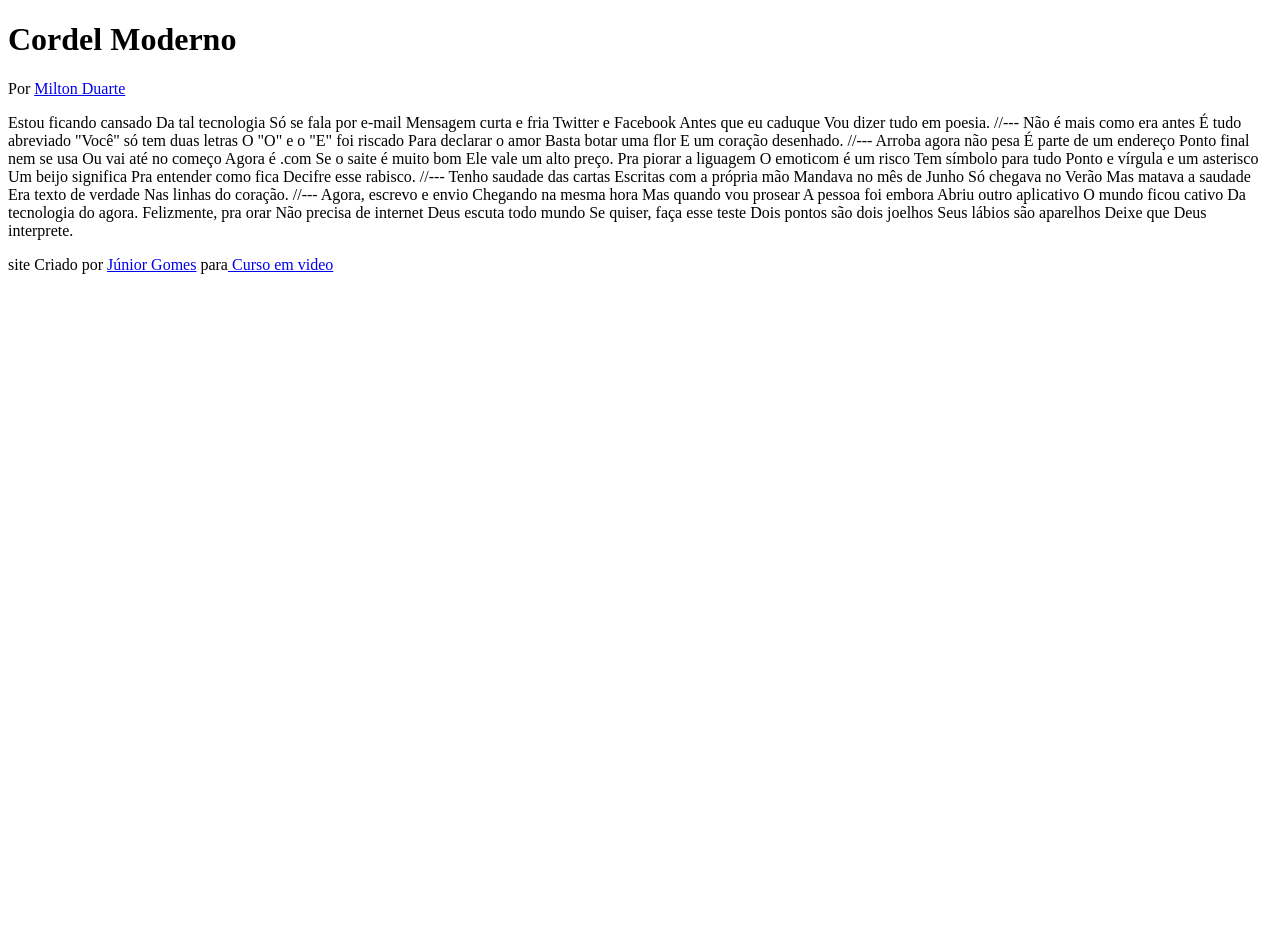
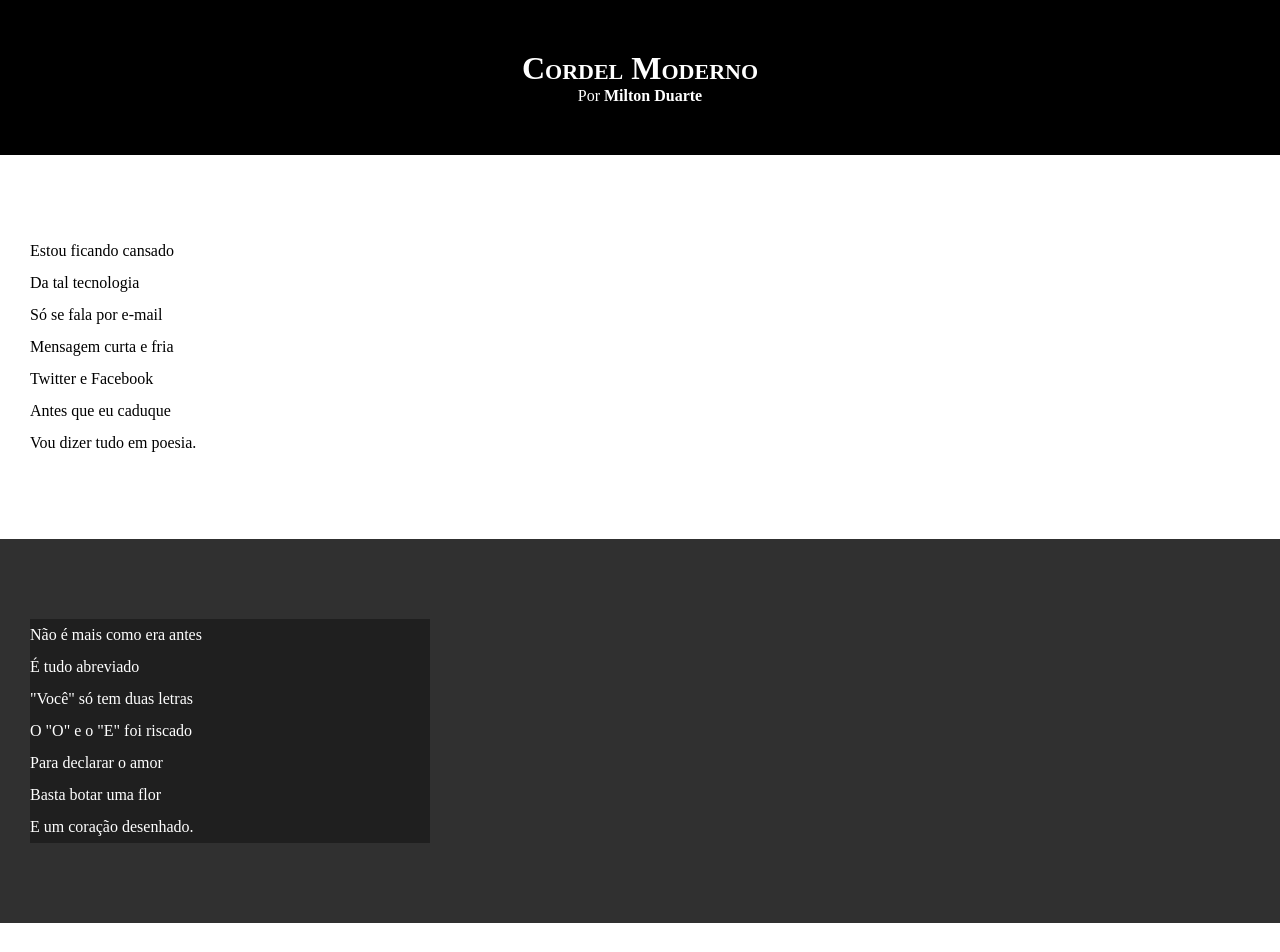
Before and after one commit to ARJUNIORAR/Html-Css, a plain HTML site: page Desafios/desafio012/index.html in a window 1280 px wide. Shown: the top 952 px of the page. Before the commit the page ends 800 px from the top, so only its background shows below. Drawn offline with Linux system fonts and the light colour scheme.

Commit message:
Atualizei estilos de textos e blocos

```diff
--- /dev/null
+++ b/Desafios/desafio012/estilo/style.css
@@ -0,0 +1,65 @@
+@charset "UTF-8";
+
+*{
+    margin: 0px;
+    padding: 0px;
+}
+
+html, body {
+    min-height: 100vh;
+    background-color: darkgrey;
+}
+
+header {
+    background-color: black;
+    color: white;
+    text-align: center;
+}
+header > h1 {
+    padding-top: 50px;
+    font-variant: small-caps;
+}
+
+header > p{
+    padding-bottom: 50px;
+}
+
+a {
+    color: white;
+    text-decoration: none;
+    font-weight: bolder;
+}
+
+a:hover {
+    text-decoration: underline;
+    color: brown;
+}
+section {
+    padding-top: 10vh;
+    padding-bottom: 10vh;
+    line-height: 2em;
+    padding-left: 30px;
+}
+
+section.normal {
+    background-color: white;
+    color: black;
+
+}
+
+section.imagem {
+    background-color: rgba(34, 34, 34, 0.89);
+    color: white;
+
+}
+section.imagem > p{
+    width: 400px;
+    background-color: rgba(0, 0, 0, 0.363);
+}
+
+footer {
+    background-color: black;
+    color: white;
+    text-align: center;
+    padding: 10px;
+}
--- a/Desafios/desafio012/index.html
+++ b/Desafios/desafio012/index.html
@@ -4,6 +4,7 @@
     <meta charset="UTF-8">
     <meta name="viewport" content="width=device-width, initial-scale=1.0">
     <title>Cordel Moderno</title>
+    <link rel="stylesheet" href="estilo/style.css">
 </head>
 <body>
     <header>
@@ -11,71 +12,85 @@
         <p>Por <a href="https://www.recantodasletras.com.br/poesias/3186743" target="_blank">Milton Duarte</a></p>
     </header>
 
-    Estou ficando cansado
-    Da tal tecnologia
-    Só se fala por e-mail
-    Mensagem curta e fria
-    Twitter e Facebook
-    Antes que eu caduque
-    Vou dizer tudo em poesia.
+    <section class="normal">
+        <p>
+            Estou ficando cansado<br>
+            Da tal tecnologia<br>
+            Só se fala por e-mail<br>
+            Mensagem curta e fria<br>
+            Twitter e Facebook<br>
+            Antes que eu caduque<br>
+            Vou dizer tudo em poesia.
+        </p>
+    </section>
 
-    //---
+    <section class="imagem">
+        <p>
+            Não é mais como era antes<br>
+            É tudo abreviado<br>
+            "Você" só tem duas letras<br>
+            O "O" e o "E" foi riscado<br>
+            Para declarar o amor<br>
+            Basta botar uma flor<br>
+            E um coração desenhado.
+        </p>
+    </section>
 
-    Não é mais como era antes
-    É tudo abreviado
-    "Você" só tem duas letras
-    O "O" e o "E" foi riscado
-    Para declarar o amor
-    Basta botar uma flor
-    E um coração desenhado.
+    <section class="normal">
+        <p>
+            Arroba agora não pesa<br>
+            É parte de um endereço<br>
+            Ponto final nem se usa<br>
+            Ou vai até no começo<br>
+            Agora é .com<br>
+            Se o saite é muito bom<br>
+            Ele vale um alto preço.<br>
+        </p>
+        <p>
+            Pra piorar a liguagem<br>
+            O emoticom é um risco<br>
+            Tem símbolo para tudo<br>
+            Ponto e vírgula e um asterisco<br>
+            Um beijo significa<br>
+            Pra entender como fica<br>
+            Decifre esse rabisco.
+        </p>
+    </section>
 
-    //---
+    <section class="imagem">
+        <p>
+            Tenho saudade das cartas<br>
+            Escritas com a própria mão<br>
+            Mandava no mês de Junho<br>
+            Só chegava no Verão<br>
+            Mas matava a saudade<br>
+            Era texto de verdade<br>
+            Nas linhas do coração.
+        </p>
+    </section>
 
-    Arroba agora não pesa
-    É parte de um endereço
-    Ponto final nem se usa
-    Ou vai até no começo
-    Agora é .com
-    Se o saite é muito bom
-    Ele vale um alto preço.
-
-    Pra piorar a liguagem
-    O emoticom é um risco
-    Tem símbolo para tudo
-    Ponto e vírgula e um asterisco
-    Um beijo significa
-    Pra entender como fica
-    Decifre esse rabisco.
-
-    //---
-
-    Tenho saudade das cartas
-    Escritas com a própria mão
-    Mandava no mês de Junho
-    Só chegava no Verão
-    Mas matava a saudade
-    Era texto de verdade
-    Nas linhas do coração.
-
-    //---
-
-    Agora, escrevo e envio
-    Chegando na mesma hora
-    Mas quando vou prosear
-    A pessoa foi embora
-    Abriu outro aplicativo
-    O mundo ficou cativo
-    Da tecnologia do agora.
-
-    Felizmente, pra orar
-    Não precisa de internet
-    Deus escuta todo mundo
-    Se quiser, faça esse teste
-    Dois pontos são dois joelhos
-    Seus lábios são aparelhos
-    Deixe que Deus interprete.
+    <section class="normal">
+        <p>
+            Agora, escrevo e envio<br>
+             Chegando na mesma hora<br>
+            Mas quando vou prosear<br>
+            A pessoa foi embora<br>
+            Abriu outro aplicativo<br>
+            O mundo ficou cativo<br>
+            Da tecnologia do agora.<br>
+        </p>
+        <p>
+            Felizmente, pra orar<br>
+            Não precisa de internet<br>
+            Deus escuta todo mundo<br>
+            Se quiser, faça esse teste<br>
+            Dois pontos são dois joelhos<br>
+            Seus lábios são aparelhos<br>
+            Deixe que Deus interprete.
+        </p>
+    </section>
     <footer>
-       <p>site Criado por <a href="https://github.com/ARJUNIORAR" target="_blank">Júnior Gomes</a> para<a href="https://www.youtube.com/c/CursoemV%C3%ADdeo" target="_blank"> Curso em video</a></p>
+       <p>Site Criado por <a href="https://github.com/ARJUNIORAR" target="_blank">Júnior Gomes</a> para o <a href="https://www.youtube.com/c/CursoemV%C3%ADdeo" target="_blank"> Curso em video</a></p>
     </footer>
 </body>
 </html>
```
